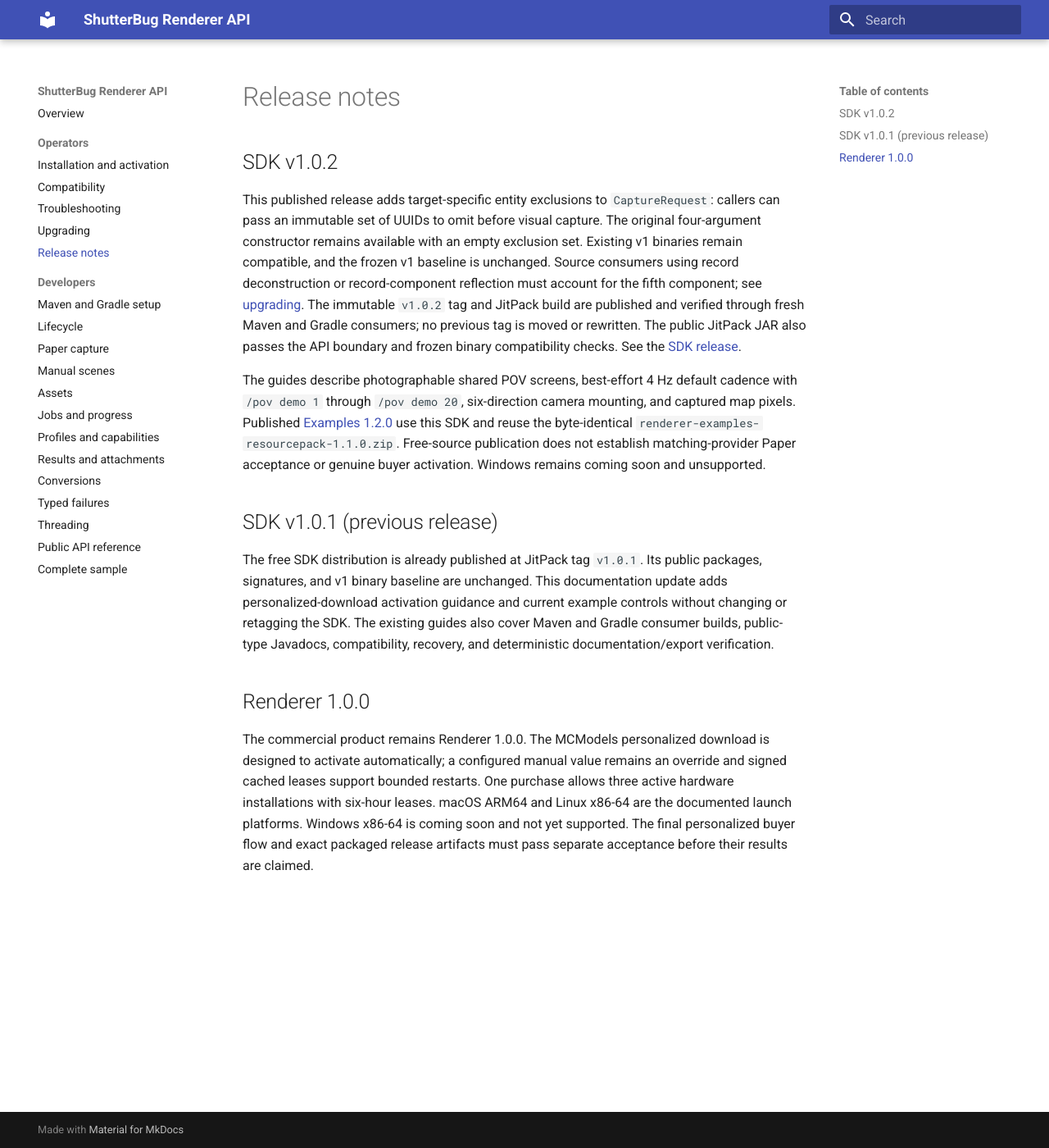
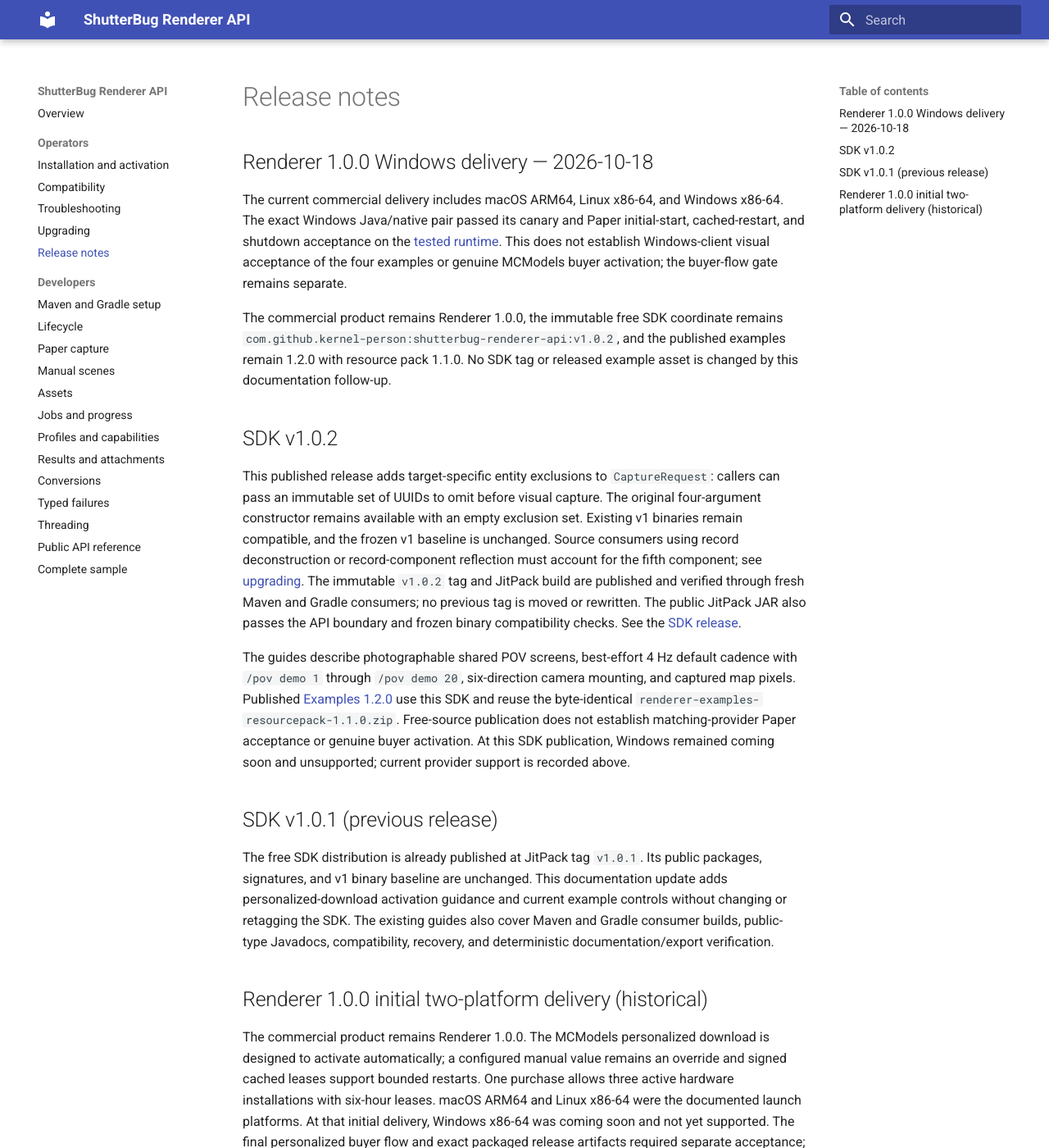
Before and after one commit to kernel-person/shutterbug-renderer-api, an MkDocs documentation site: the page built from docs/release-notes.md, in a window 1280 px wide and 1400 px high. Shown: the whole window at 82% size. Built offline with MkDocs 1.6.1 and Material for MkDocs 9.7.7, drawn with Linux system fonts in a browser that asks for light colours; some of the changed text lies outside the part shown.

Commit message:
Document verified Windows renderer support

```diff
--- a/docs/compatibility.md
+++ b/docs/compatibility.md
@@ -6,11 +6,11 @@
 | --- | --- | --- |
 | `macos-aarch64` | Supported | macOS ARM64 |
 | `linux-x86_64` | Supported | Linux x86-64 |
-| `windows-x86_64` | Coming soon; not yet supported or included | Windows x86-64 future target |
+| `windows-x86_64` | Supported on the tested runtime below | Windows x86-64 |
 
-Windows x86-64 must remain pending until the exact packaged Java/native pair passes the Windows canary and Paper acceptance gate. A Windows archive or workflow entry is not evidence of runtime support. Do not advertise or deploy Windows production support before the release evidence changes this matrix.
+The current Renderer 1.0.0 delivery includes macOS ARM64, Linux x86-64, and Windows x86-64. Windows acceptance on 2026-10-18 used Windows Server 2025 10.0 (amd64), Paper 26.2 build 129 / Minecraft 26.2, and Java 25 (Eclipse Adoptium Temurin 25.0.4.1+1). The exact packaged Java/native pair passed its Windows canary and Paper initial-start, cached-restart, and shutdown checks. This is server-runtime acceptance, not Windows-client visual acceptance or a performance guarantee.
 
-The initial delivery contains macOS ARM64 and Linux x86-64 only. Windows acceptance does not block this two-platform release, but Windows support must not be claimed until its own runtime tests pass.
+Other Windows versions and ARM Windows remain unverified. A Windows archive, workflow entry, or linked DLL alone is not evidence of runtime support. The same release also passed macOS ARM64 native server checks and Linux x86-64 server checks under Docker amd64 emulation; this is not a claim of native Linux-host testing.
 
 The SDK compilation baseline is Java 21. The server runtime is Paper 26.2 / Minecraft 26.2 on Java 25. The frozen adapter identifier `paper-26.2-minecraft-1.21.10` retains its historical compile-target name for compatibility; it is not an instruction to run Paper 26.2 on Java 21. Other Paper revisions, server implementations, CPU architectures, and operating systems are unverified. Consumers should check runtime capabilities rather than infer them from the host name.
 
--- a/docs/release-notes.md
+++ b/docs/release-notes.md
@@ -1,15 +1,21 @@
 # Release notes
+
+## Renderer 1.0.0 Windows delivery — 2026-10-18
+
+The current commercial delivery includes macOS ARM64, Linux x86-64, and Windows x86-64. The exact Windows Java/native pair passed its canary and Paper initial-start, cached-restart, and shutdown acceptance on the [tested runtime](compatibility.md). This does not establish Windows-client visual acceptance of the four examples or genuine MCModels buyer activation; the buyer-flow gate remains separate.
+
+The commercial product remains Renderer 1.0.0, the immutable free SDK coordinate remains `com.github.kernel-person:shutterbug-renderer-api:v1.0.2`, and the published examples remain 1.2.0 with resource pack 1.1.0. No SDK tag or released example asset is changed by this documentation follow-up.
 
 ## SDK v1.0.2
 
 This published release adds target-specific entity exclusions to `CaptureRequest`: callers can pass an immutable set of UUIDs to omit before visual capture. The original four-argument constructor remains available with an empty exclusion set. Existing v1 binaries remain compatible, and the frozen v1 baseline is unchanged. Source consumers using record deconstruction or record-component reflection must account for the fifth component; see [upgrading](upgrading.md). The immutable `v1.0.2` tag and JitPack build are published and verified through fresh Maven and Gradle consumers; no previous tag is moved or rewritten. The public JitPack JAR also passes the API boundary and frozen binary compatibility checks. See the [SDK release](https://github.com/kernel-person/shutterbug-renderer-api/releases/tag/v1.0.2).
 
-The guides describe photographable shared POV screens, best-effort 4 Hz default cadence with `/pov demo 1` through `/pov demo 20`, six-direction camera mounting, and captured map pixels. Published [Examples 1.2.0](https://github.com/kernel-person/shutterbug-renderer-examples/releases/tag/v1.2.0) use this SDK and reuse the byte-identical `renderer-examples-resourcepack-1.1.0.zip`. Free-source publication does not establish matching-provider Paper acceptance or genuine buyer activation. Windows remains coming soon and unsupported.
+The guides describe photographable shared POV screens, best-effort 4 Hz default cadence with `/pov demo 1` through `/pov demo 20`, six-direction camera mounting, and captured map pixels. Published [Examples 1.2.0](https://github.com/kernel-person/shutterbug-renderer-examples/releases/tag/v1.2.0) use this SDK and reuse the byte-identical `renderer-examples-resourcepack-1.1.0.zip`. Free-source publication does not establish matching-provider Paper acceptance or genuine buyer activation. At this SDK publication, Windows remained coming soon and unsupported; current provider support is recorded above.
 
 ## SDK v1.0.1 (previous release)
 
 The free SDK distribution is already published at JitPack tag `v1.0.1`. Its public packages, signatures, and v1 binary baseline are unchanged. This documentation update adds personalized-download activation guidance and current example controls without changing or retagging the SDK. The existing guides also cover Maven and Gradle consumer builds, public-type Javadocs, compatibility, recovery, and deterministic documentation/export verification.
 
-## Renderer 1.0.0
+## Renderer 1.0.0 initial two-platform delivery (historical)
 
-The commercial product remains Renderer 1.0.0. The MCModels personalized download is designed to activate automatically; a configured manual value remains an override and signed cached leases support bounded restarts. One purchase allows three active hardware installations with six-hour leases. macOS ARM64 and Linux x86-64 are the documented launch platforms. Windows x86-64 is coming soon and not yet supported. The final personalized buyer flow and exact packaged release artifacts must pass separate acceptance before their results are claimed.
+The commercial product remains Renderer 1.0.0. The MCModels personalized download is designed to activate automatically; a configured manual value remains an override and signed cached leases support bounded restarts. One purchase allows three active hardware installations with six-hour leases. macOS ARM64 and Linux x86-64 were the documented launch platforms. At that initial delivery, Windows x86-64 was coming soon and not yet supported. The final personalized buyer flow and exact packaged release artifacts required separate acceptance; current provider acceptance is recorded above, while the buyer-flow gate remains separate.
--- a/documentation-contract.json
+++ b/documentation-contract.json
@@ -18,7 +18,7 @@
   "platforms": [
     {"id": "macos-aarch64", "status": "supported"},
     {"id": "linux-x86_64", "status": "supported"},
-    {"id": "windows-x86_64", "status": "pending-acceptance"}
+    {"id": "windows-x86_64", "status": "supported"}
   ],
   "topics": {
     "activation": "operator-guide.md",
```
Also changed, not shown: README.md (+1 -1 lines), docs/index.md (+1 -1 lines), docs/operator-guide.md (+1 -1 lines), docs/troubleshooting.md (+1 -1 lines), publication-manifest.json (+7 -7 lines), 1 other file.
